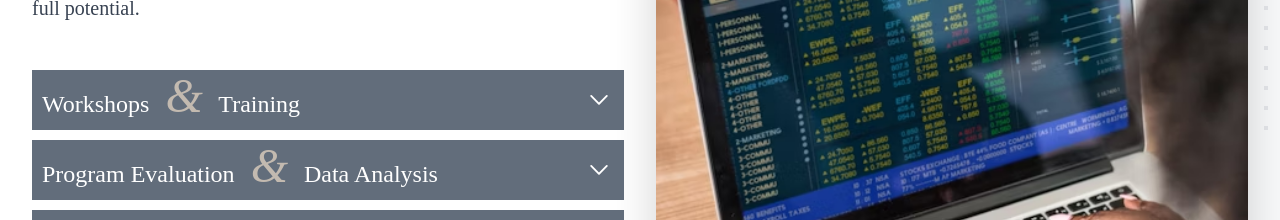
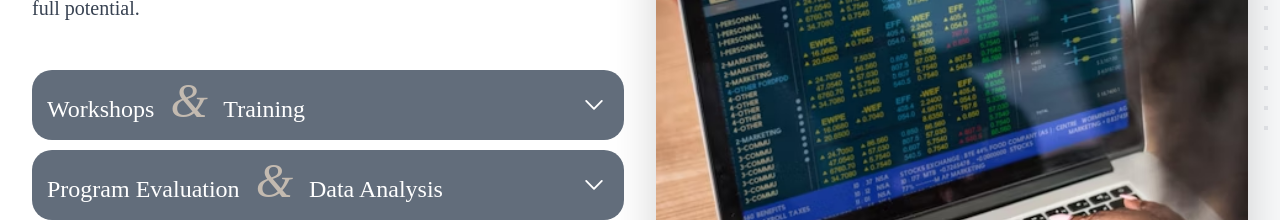
Before and after one commit to ayush1014/WattsCreateLearning-Frontend, a React (Create React App) app: page /services in a window 1280 px wide. Shown: the part 732-952 px from the top of the page. Built offline with nearby package versions, Linux system fonts and the light colour scheme.

Commit message:
added new services changes

```diff
--- a/src/components/services.jsx
+++ b/src/components/services.jsx
@@ -20,7 +20,7 @@ const AccordionItem = ({ title, children }) => {
   const toggleIsOpen = () => setIsOpen(!isOpen);
 
   return (
-    <div className='text-component'>
+    <div style={{borderRadius:'20px', padding:'5px'}} className='text-component'>
       <div className='header' onClick={toggleIsOpen}>
         <p className='head text-2xl'>{title}</p>
         <div className='down-icon'>
```
